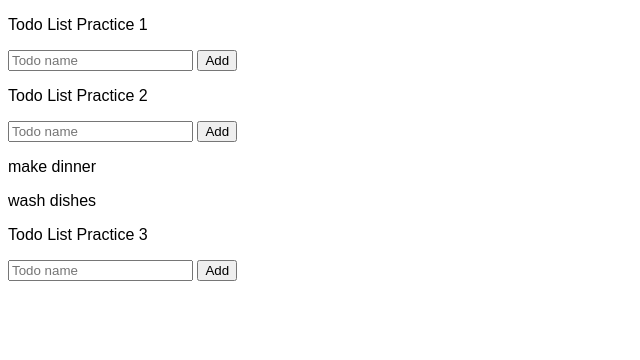
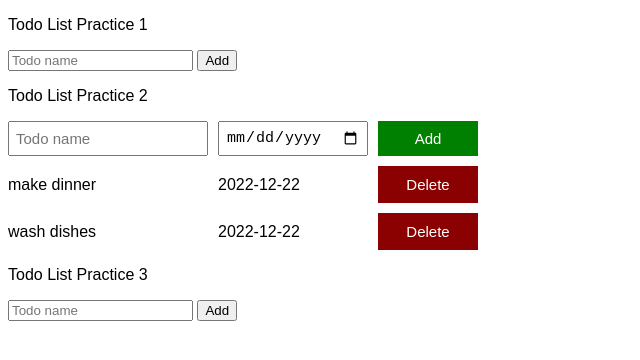
Before and after one commit to LuanDuka/javascript-course, a plain HTML site: page Projects/javascript-course/11-arrays-and-loops.html in a window 1280 px wide. Shown: the whole page, without its empty margins (0-640 px from the left). Drawn offline with Linux system fonts and the light colour scheme.

Commit message:
Add countWord lesson: Update todo list project

```diff
--- a/Projects/javascript-course/11-arrays-and-loops.html
+++ b/Projects/javascript-course/11-arrays-and-loops.html
@@ -5,7 +5,7 @@
     <meta charset="UTF-8">
     <meta name="viewport" content="width=device-width, initial-scale=1.0">
     <title>Arrays and Loops</title>
-    <link rel="stylesheet" href="css/style.css">
+    <link rel="stylesheet" href="css/11-todo-list.css">
 </head>
 
 <body>
@@ -13,10 +13,16 @@
     <input placeholder="Todo name" class="js-name-input1">
     <button onclick="addTodo1()">Add</button>
 
+
     <p>Todo List Practice 2</p>
-    <input placeholder="Todo name" class="js-name-input">
-    <button onclick="addTodo()">Add</button>
-    <div class="js-todo-list"></div>
+    <div class="todo-input-grid">
+        <input placeholder="Todo name" class="js-name-input name-input">
+        <input type="date" class="js-due-date-input due-date-input">
+        <button class="add-todo-button" onclick="addTodo()">Add</button>
+    </div>
+
+    <div class="js-todo-list todo-grid"></div>
+
 
     <p>Todo List Practice 3</p>
     <input placeholder="Todo name">
--- /dev/null
+++ b/Projects/javascript-course/css/11-todo-list.css
@@ -0,0 +1,39 @@
+body {
+    font-family: Arial, Helvetica, sans-serif;
+}
+
+.todo-grid,
+.todo-input-grid {
+    display: grid;
+    grid-template-columns: 200px 150px 100px;
+    column-gap: 10px;
+    row-gap: 10px;
+    align-items: center;
+}
+
+.todo-input-grid {
+    margin-bottom: 10px;
+    align-items: stretch;
+}
+
+.name-input,
+.due-date-input {
+    font-size: 15px;
+    padding: 6px;
+}
+
+.add-todo-button,
+.delete-todo-button {
+    background-color: green;
+    color: white;
+    border: none;
+    cursor: pointer;
+    font-size: 15px;
+}
+
+.delete-todo-button {
+    background-color: darkred;
+    padding-top: 10px;
+    padding-bottom: 10px;
+    width: 100px;
+}
--- a/Projects/javascript-course/js/11-todo-list.js
+++ b/Projects/javascript-course/js/11-todo-list.js
@@ -105,7 +105,14 @@ console.log(numsDoubled);
 //1.Loop through the array
 //2.Create some HTML code for each todo
 //3.Put the HTML on web page
-const todoList = ['make dinner', 'wash dishes'];
+const todoList = [{
+    name: 'make dinner',
+    dueDate: '2022-12-22'
+}, {
+    name: 'wash dishes',
+    dueDate: '2022-12-22'
+}
+];
 
 renderTodoList();//display the todo list on the page
 
@@ -117,12 +124,24 @@ function renderTodoList() {//render=to display something on the page
     let todoListHTML = '';//variable to store the result > `<p>${todo}</p>`
 
     for (let i = 0; i < todoList.length; i++) {
-        const todo = todoList[i];
-        const html = `<p>${todo}</p>`;//Generating the HTIM: for each 'todo', we create each 'html'
+        const todoObject = todoList[i];
+        //const name = todoObject.name; > SHORTCUTED
+        //const dueDate = todoObject.dueDate; > SHORTCUTED
+        const { name, dueDate } = todoObject;
+        const html = `
+
+            <div>${name}</div>
+            <div>${dueDate}</div>
+            <div>
+                <button class="delete-todo-button" onclick="
+                todoList.splice(${i},1);
+                renderTodoList();
+                ">Delete</button>
+            </div>
+            `;//Generating the HTIM: for each 'todo', we create each 'html'
         //combine all 'html' and put in the HTML web page: Accumulator Pattern
         todoListHTML += html;
     }
-    console.log(todoListHTML);
 
     document.querySelector('.js-todo-list')
         .innerHTML = todoListHTML;
@@ -132,9 +151,17 @@ function addTodo() {
     const inputElement = document.querySelector('.js-name-input');
     const name = inputElement.value;
 
+    const dateInputElement = document.querySelector('.js-due-date-input');
+    const dueDate = dateInputElement.value;
+
     todoList
-        .push(name);
-    console.log(todoList);
+        .push({
+            //name: name,if the property and variable name are the same
+            //dueDate: dueDate,
+            name,//shorhand property sintax
+            dueDate
+        }
+        );
 
     inputElement.value = '';
 
@@ -280,11 +307,37 @@ console.log(minMax([3]));
 //11n
 
 function countWords(words) {
-    let property = '';
+    /*my resolution
+    const wordsCount = {
+        apple: 0,
+        grape: 0
+    }
 
     for (let i = 0; i < words.length; i++) {
         const word = words[i];
 
+        if (word === 'apple') {
+            wordsCount.apple++;
+        } else if (word === 'grape') {
+            wordsCount.grape++;
+        }
     }
+    return wordsCount
+    */
+    const result = {};//creating an empty object, to store key-value pairs
+
+    for (let i = 0; i < words.length; i++) {
+        const word = words[i];
+        // result[word] adds/accesses a property using whatever is
+        // saved inside the 'word' variable.
+        // If word = 'apple', result[word] will do result['apple']
+        // If word = 'grape', result[word] will do result['grape']
+        if (!result[word]) {//used to initialize a count for a word the first time
+            result[word] = 1;
+        } else {
+            result[word]++;//sum value into the word
+        }
+    }
+    return result;
 }
 console.log(countWords(['apple', 'grape', 'apple', 'apple']));
```
